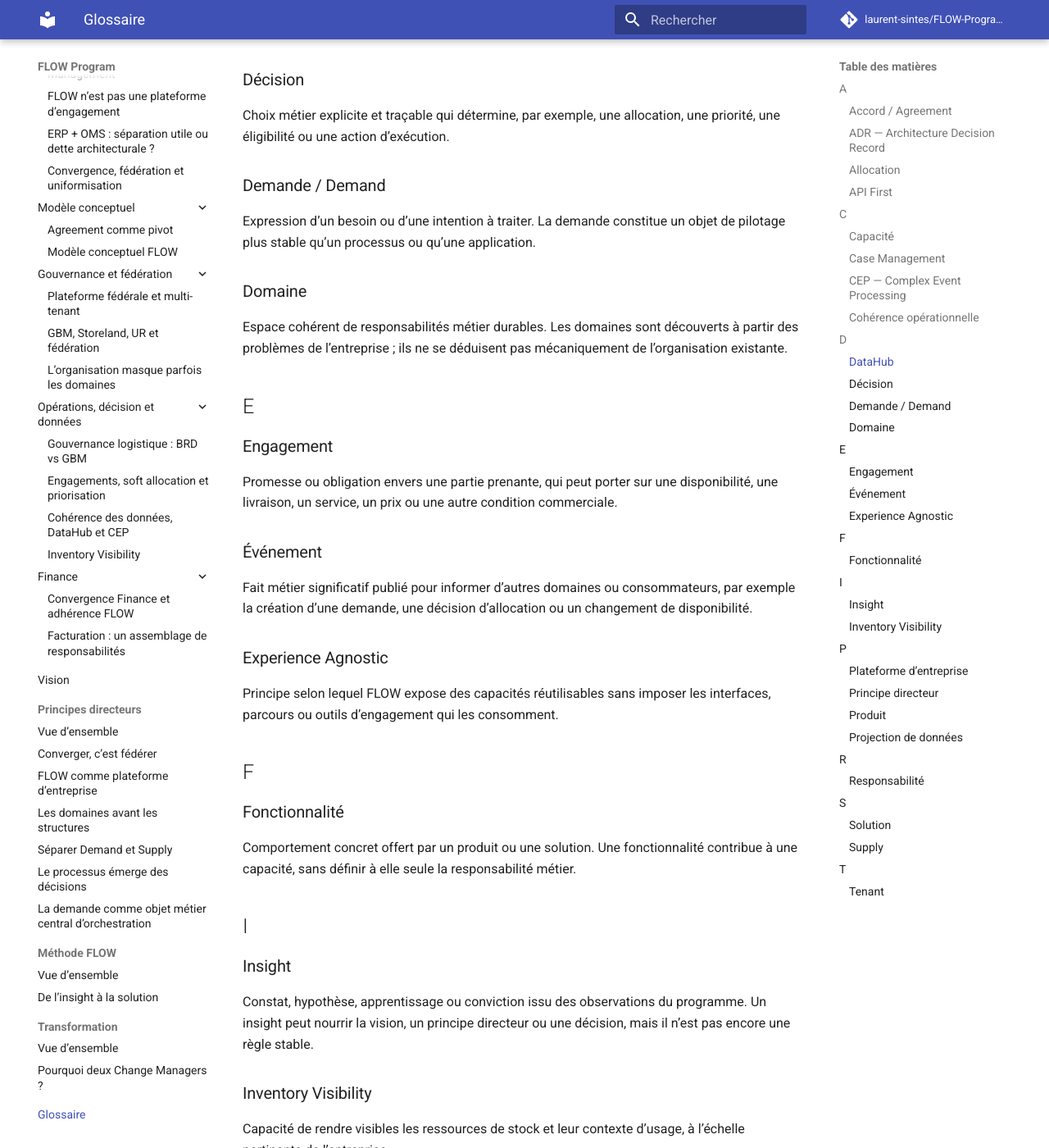
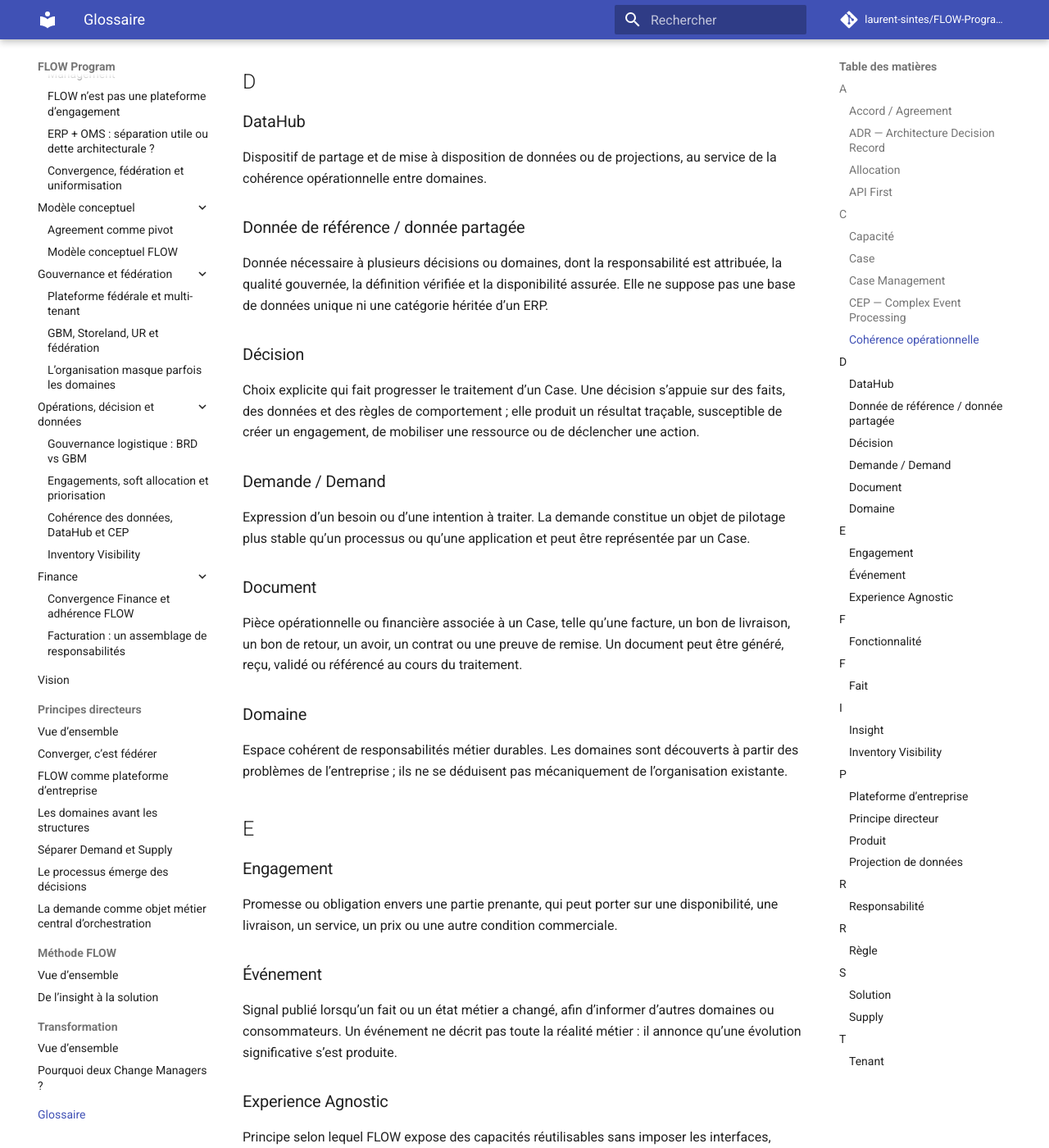
Before and after one commit to laurent-sintes/FLOW-Program, an MkDocs documentation site: the page built from docs/glossaire.md, in a window 1280 px wide and 1400 px high, scrolled down 1546 px. Shown: the whole window at 82% size. Built offline with MkDocs 1.6.1 and Material for MkDocs 9.7.7, drawn with Linux system fonts in a browser that asks for light colours; comment, search, counter and statistics services are not loaded; some of the changed text lies outside the part shown.

Commit message:
Align glossary with demand orchestration principle

```diff
--- a/docs/glossaire.md
+++ b/docs/glossaire.md
@@ -26,9 +26,13 @@
 
 Ce que l’entreprise doit durablement être capable de faire pour assumer une responsabilité. Une capacité peut être mise en œuvre par plusieurs produits, équipes ou solutions.
 
+### Case
+
+Objet métier central qui représente une demande dans la durée. Il conserve son intention, son contexte, ses engagements, les décisions qui le font progresser, les événements, les actions, les ressources et les documents associés.
+
 ### Case Management
 
-Modèle d’orchestration adapté aux demandes qui traversent plusieurs domaines, décisions et étapes d’exécution, sans imposer un déroulé unique à l’avance.
+Approche d’orchestration adaptée aux demandes qui traversent plusieurs domaines, décisions et étapes d’exécution, sans imposer un déroulé unique à l’avance. Le Case en constitue l’unité de pilotage.
 
 ### CEP — Complex Event Processing
 
@@ -44,13 +48,21 @@
 
 Dispositif de partage et de mise à disposition de données ou de projections, au service de la cohérence opérationnelle entre domaines.
 
+### Donnée de référence / donnée partagée
+
+Donnée nécessaire à plusieurs décisions ou domaines, dont la responsabilité est attribuée, la qualité gouvernée, la définition vérifiée et la disponibilité assurée. Elle ne suppose pas une base de données unique ni une catégorie héritée d’un ERP.
+
 ### Décision
 
-Choix métier explicite et traçable qui détermine, par exemple, une allocation, une priorité, une éligibilité ou une action d’exécution.
+Choix explicite qui fait progresser le traitement d’un Case. Une décision s’appuie sur des faits, des données et des règles de comportement ; elle produit un résultat traçable, susceptible de créer un engagement, de mobiliser une ressource ou de déclencher une action.
 
 ### Demande / Demand
 
-Expression d’un besoin ou d’une intention à traiter. La demande constitue un objet de pilotage plus stable qu’un processus ou qu’une application.
+Expression d’un besoin ou d’une intention à traiter. La demande constitue un objet de pilotage plus stable qu’un processus ou qu’une application et peut être représentée par un Case.
+
+### Document
+
+Pièce opérationnelle ou financière associée à un Case, telle qu’une facture, un bon de livraison, un bon de retour, un avoir, un contrat ou une preuve de remise. Un document peut être généré, reçu, validé ou référencé au cours du traitement.
 
 ### Domaine
 
@@ -64,7 +76,7 @@
 
 ### Événement
 
-Fait métier significatif publié pour informer d’autres domaines ou consommateurs, par exemple la création d’une demande, une décision d’allocation ou un changement de disponibilité.
+Signal publié lorsqu’un fait ou un état métier a changé, afin d’informer d’autres domaines ou consommateurs. Un événement ne décrit pas toute la réalité métier : il annonce qu’une évolution significative s’est produite.
 
 ### Experience Agnostic
 
@@ -75,6 +87,12 @@
 ### Fonctionnalité
 
 Comportement concret offert par un produit ou une solution. Une fonctionnalité contribue à une capacité, sans définir à elle seule la responsabilité métier.
+
+## F
+
+### Fait
+
+Réalité métier observée à un instant donné, utilisée pour instruire une décision ou comprendre l’état d’un Case : stock disponible, contrat actif, capacité restante, document reçu ou statut d’une demande.
 
 ## I
 
@@ -110,6 +128,12 @@
 
 Mission durable que l’entreprise doit assumer. Une responsabilité constitue l’ancrage entre un domaine et les capacités nécessaires pour l’exercer.
 
+## R
+
+### Règle
+
+Expression d’un comportement métier attendu : la manière dont l’entreprise doit réagir, décider ou agir dans une situation donnée. Une règle peut rendre une décision automatiquement, encadrer une décision humaine, déclencher une action, calculer une priorité ou interdire une action.
+
 ## S
 
 ### Solution
```
